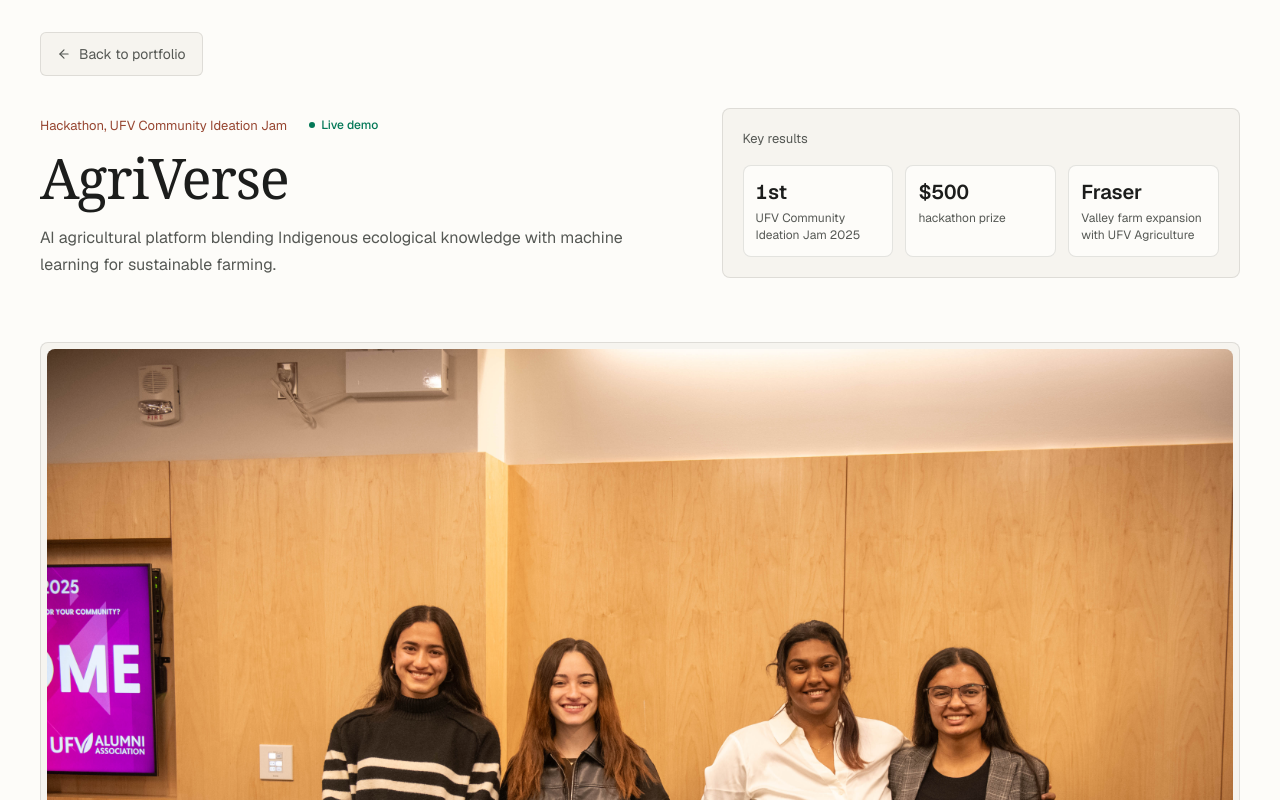
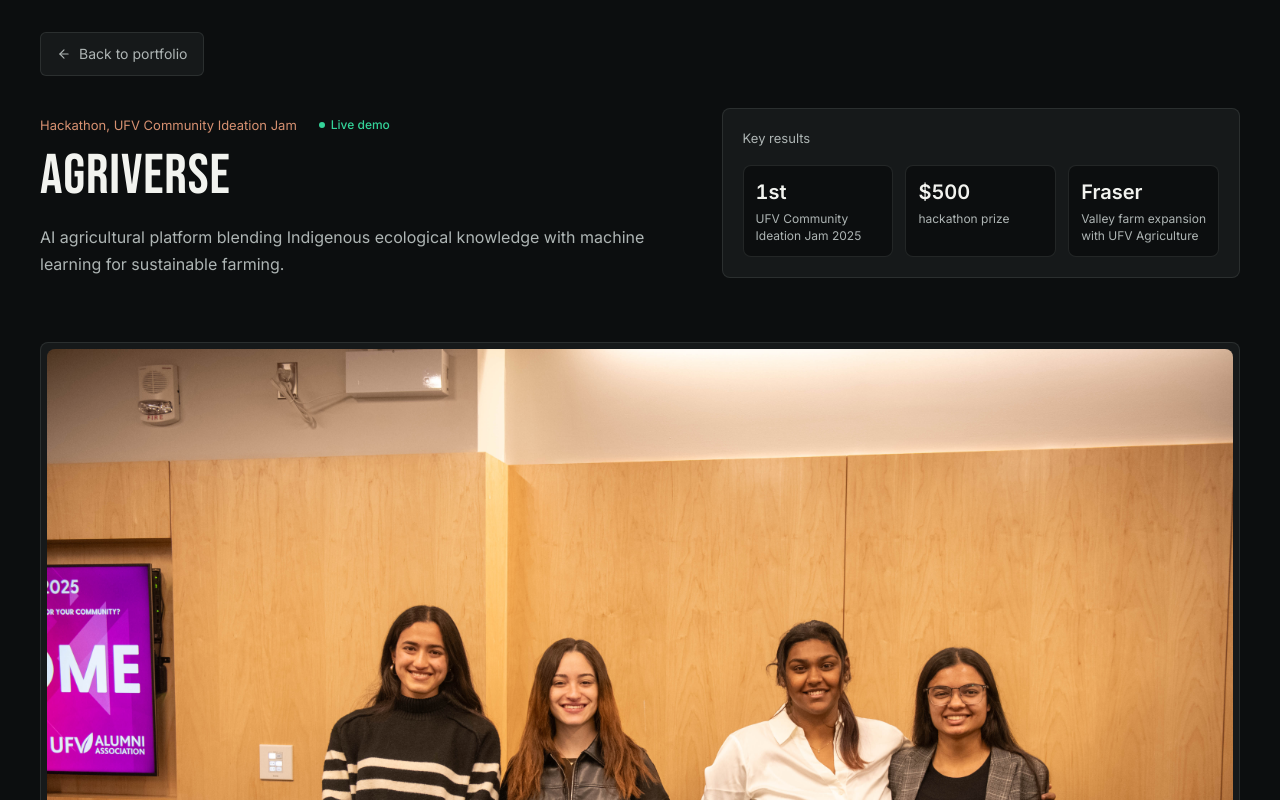
Before and after one commit to myriamlmiii/portfoliodone, a Next.js app: page /projects/agriverse in a window 1280 px wide. Shown: the top 800 px of the page. Built offline with nearby package versions, Linux system fonts and the light colour scheme.

Commit message:
Foundation: drei/postprocessing, Bebas/Inter/JetBrains fonts, dark default, fix GlobeCanvas line typing
Co-Authored-By: Claude Sonnet 5.5 <noreply@anthropic.com>

```diff
--- a/app/globals.css
+++ b/app/globals.css
@@ -2,7 +2,6 @@
 @tailwind components;
 @tailwind utilities;
 
-:root,
 html.light,
 html[data-theme="light"] {
   color-scheme: light;
@@ -15,6 +14,7 @@ html[data-theme="light"] {
   --accent: 150 69 48;
 }
 
+:root,
 html.dark,
 html[data-theme="dark"] {
   color-scheme: dark;
@@ -52,7 +52,7 @@ html.lenis body {
 body {
   background: rgb(var(--canvas));
   color: rgb(var(--ink));
-  font-family: var(--font-geist-sans), var(--font-arabic), system-ui, sans-serif;
+  font-family: Inter, var(--font-arabic), system-ui, sans-serif;
   font-size: 1rem;
   line-height: 1.65;
   -webkit-font-smoothing: antialiased;
@@ -60,9 +60,10 @@ body {
 }
 
 .font-display {
-  font-family: Georgia, "Times New Roman", serif;
+  font-family: "Bebas Neue", Impact, sans-serif;
+  font-weight: 400;
   font-feature-settings: "kern", "liga";
-  letter-spacing: -0.02em;
+  letter-spacing: 0.015em;
 }
 
 .type-eyebrow {
@@ -233,7 +234,7 @@ body {
 
 .atlas-label {
   fill: rgb(var(--ink));
-  font-family: var(--font-geist-sans), system-ui, sans-serif;
+  font-family: Inter, system-ui, sans-serif;
   font-size: 20px;
   font-weight: 600;
   paint-order: stroke;
@@ -287,7 +288,7 @@ body {
 
 html[lang="ar"] body,
 html[lang="ar"] .font-display {
-  font-family: var(--font-arabic), var(--font-geist-sans), sans-serif;
+  font-family: var(--font-arabic), Inter, sans-serif;
 }
 
 html[lang="ar"] .uppercase {
--- a/app/layout.tsx
+++ b/app/layout.tsx
@@ -1,7 +1,11 @@
 import type { Metadata } from "next";
 import { Noto_Sans_Arabic } from "next/font/google";
-import { GeistSans } from "geist/font/sans";
-import { GeistMono } from "geist/font/mono";
+import "@fontsource/bebas-neue/400.css";
+import "@fontsource/inter/400.css";
+import "@fontsource/inter/500.css";
+import "@fontsource/inter/600.css";
+import "@fontsource/jetbrains-mono/400.css";
+import "@fontsource/jetbrains-mono/500.css";
 import "./globals.css";
 import { LenisProvider } from "@/components/LenisProvider";
 import { PreferencesProvider } from "@/components/Preferences";
@@ -31,7 +35,7 @@ const bootScript = `
 try {
   var t = localStorage.getItem('theme');
   if (t !== 'dark' && t !== 'light') {
-    t = 'light';
+    t = 'dark';
   }
   var root = document.documentElement;
   root.dataset.theme = t;
@@ -50,10 +54,10 @@ export default function RootLayout({ children }: Readonly<{ children: React.Reac
     <html
       lang="en"
       suppressHydrationWarning
-      className={`${arabic.variable} ${GeistSans.variable} ${GeistMono.variable}`}
+      className={`${arabic.variable}`}
     >
       <head>
-        <meta name="theme-color" content="#f7f6f1" />
+        <meta name="theme-color" content="#0c0e0f" />
         <script dangerouslySetInnerHTML={{ __html: bootScript }} />
       </head>
       <body className="bg-canvas text-ink">
--- a/components/Preferences.tsx
+++ b/components/Preferences.tsx
@@ -23,14 +23,14 @@ function applyLocale(locale: Locale) {
 
 export function PreferencesProvider({ children }: { children: React.ReactNode }) {
   const [locale, setLocaleState] = useState<Locale>("en");
-  const [theme, setThemeState] = useState<Theme>("light");
+  const [theme, setThemeState] = useState<Theme>("dark");
   const [ready, setReady] = useState(false);
 
   useEffect(() => {
     const storedLocale = window.localStorage.getItem("locale") as Locale | null;
     const storedTheme = window.localStorage.getItem("theme") as Theme | null;
     const nextLocale = storedLocale && storedLocale in localeMeta ? storedLocale : "en";
-    const nextTheme = storedTheme === "dark" || storedTheme === "light" ? storedTheme : "light";
+    const nextTheme = storedTheme === "dark" || storedTheme === "light" ? storedTheme : "dark";
     setLocaleState(nextLocale);
     setThemeState(nextTheme);
     applyLocale(nextLocale);
--- a/components/globe/GlobeCanvas.tsx
+++ b/components/globe/GlobeCanvas.tsx
@@ -1,11 +1,20 @@
 "use client";
 
 import { useEffect, useMemo, useRef } from "react";
-import { Canvas, useFrame, useThree } from "@react-three/fiber";
+import { Canvas, extend, useFrame, useThree, type ThreeElement } from "@react-three/fiber";
 import { useReducedMotion } from "framer-motion";
 import * as THREE from "three";
 import { OrbitControls } from "three/examples/jsm/controls/OrbitControls.js";
 import { buildArc, GLOBE_RADIUS, latLngToVec3, LOCATIONS } from "@/lib/geo";
+
+// `<line>` resolves to the SVG element in JSX, so register THREE.Line under another name.
+extend({ ThreeLine: THREE.Line });
+
+declare module "@react-three/fiber" {
+  interface ThreeElements {
+    threeLine: ThreeElement<typeof THREE.Line>;
+  }
+}
 
 function Controls() {
   const { camera, gl } = useThree();
@@ -142,13 +151,13 @@ function Globe({
         <meshStandardMaterial color={core} roughness={0.96} metalness={0} />
       </mesh>
       {curves.map((geometry, index) => (
-        <line key={`grid-${index}`} geometry={geometry}>
+        <threeLine key={`grid-${index}`} geometry={geometry}>
           <lineBasicMaterial
             color={accent}
             transparent
             opacity={index < 8 ? 0.11 : 0.09}
           />
-        </line>
+        </threeLine>
       ))}
       {LOCATIONS.map((loc) => (
         <Marker
@@ -161,9 +170,9 @@ function Globe({
         />
       ))}
       {arcs.map((geometry, index) => (
-        <line key={`route-${index}`} geometry={geometry}>
+        <threeLine key={`route-${index}`} geometry={geometry}>
           <lineBasicMaterial color={accent} transparent opacity={0.42} />
-        </line>
+        </threeLine>
       ))}
     </group>
   );
--- a/lib/theme.ts
+++ b/lib/theme.ts
@@ -9,6 +9,6 @@ export function applyThemeToDocument(theme: Theme) {
 
   const meta = document.querySelector('meta[name="theme-color"]');
   if (meta) {
-    meta.setAttribute("content", theme === "dark" ? "#191f1d" : "#f7f6f1");
+    meta.setAttribute("content", theme === "dark" ? "#0c0e0f" : "#f7f6f1");
   }
 }
--- a/package.json
+++ b/package.json
@@ -10,7 +10,12 @@
     "typecheck": "tsc --noEmit"
   },
   "dependencies": {
+    "@fontsource/bebas-neue": "^5.3.0",
+    "@fontsource/inter": "^5.3.0",
+    "@fontsource/jetbrains-mono": "^5.3.0",
+    "@react-three/drei": "^10.7.9",
     "@react-three/fiber": "^9.8.1",
+    "@react-three/postprocessing": "^3.2.0",
     "framer-motion": "^12.16.0",
     "geist": "^1.3.1",
     "lenis": "^1.1.18",
--- a/tailwind.config.ts
+++ b/tailwind.config.ts
@@ -14,9 +14,9 @@ const config: Config = {
         accent: "rgb(var(--accent) / <alpha-value>)",
       },
       fontFamily: {
-        sans: ["var(--font-geist-sans)", "var(--font-arabic)", "system-ui", "sans-serif"],
-        display: ["Georgia", "Times New Roman", "serif"],
-        mono: ["var(--font-geist-mono)", "monospace"],
+        sans: ["Inter", "var(--font-arabic)", "system-ui", "sans-serif"],
+        display: ["Bebas Neue", "Impact", "sans-serif"],
+        mono: ["JetBrains Mono", "ui-monospace", "monospace"],
       },
       letterSpacing: { display: "-0.03em" },
       maxWidth: { content: "1200px" },
```
Also changed, not shown: 1 other file (tests, documents, lock files or other folders).
